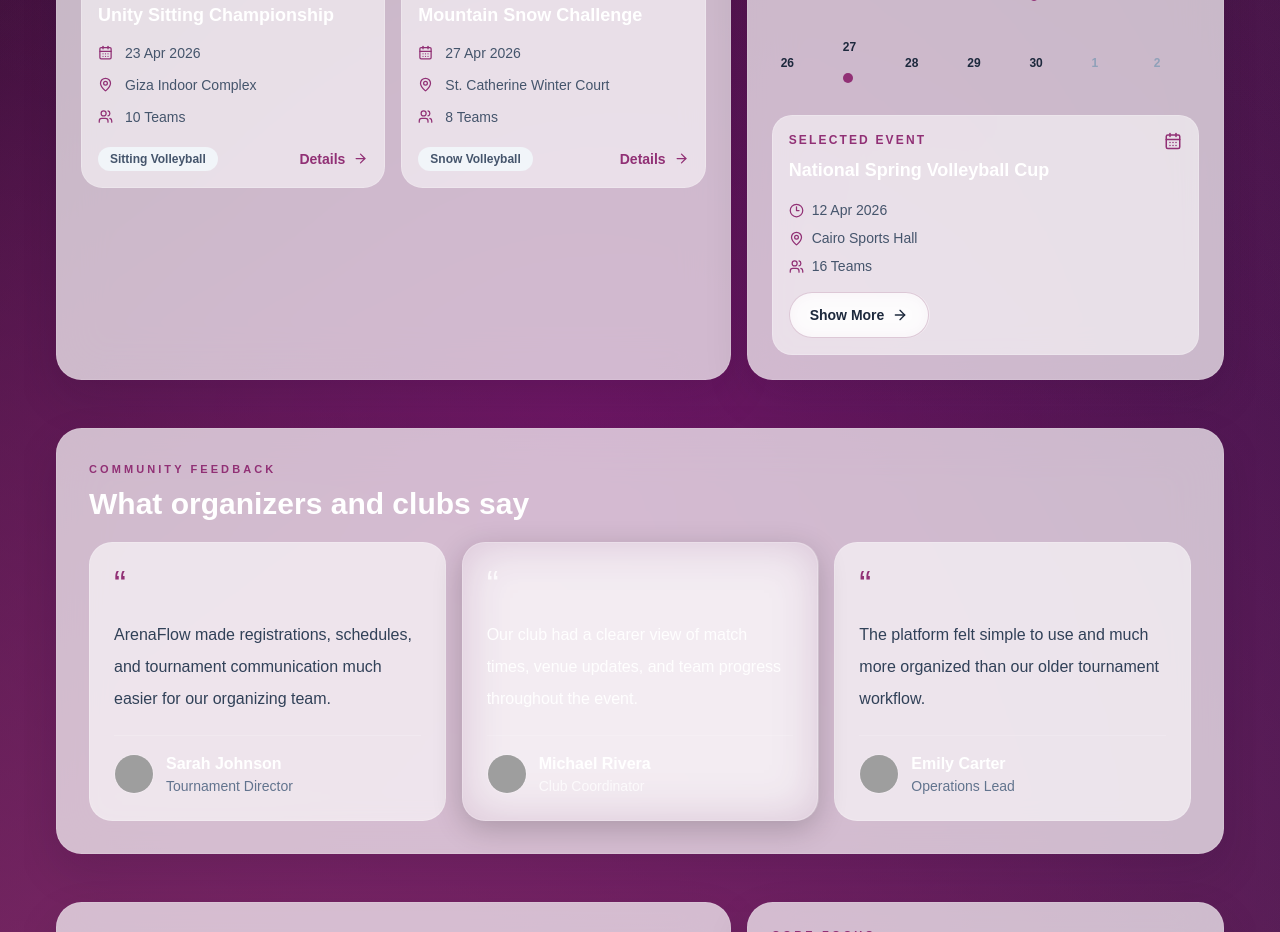
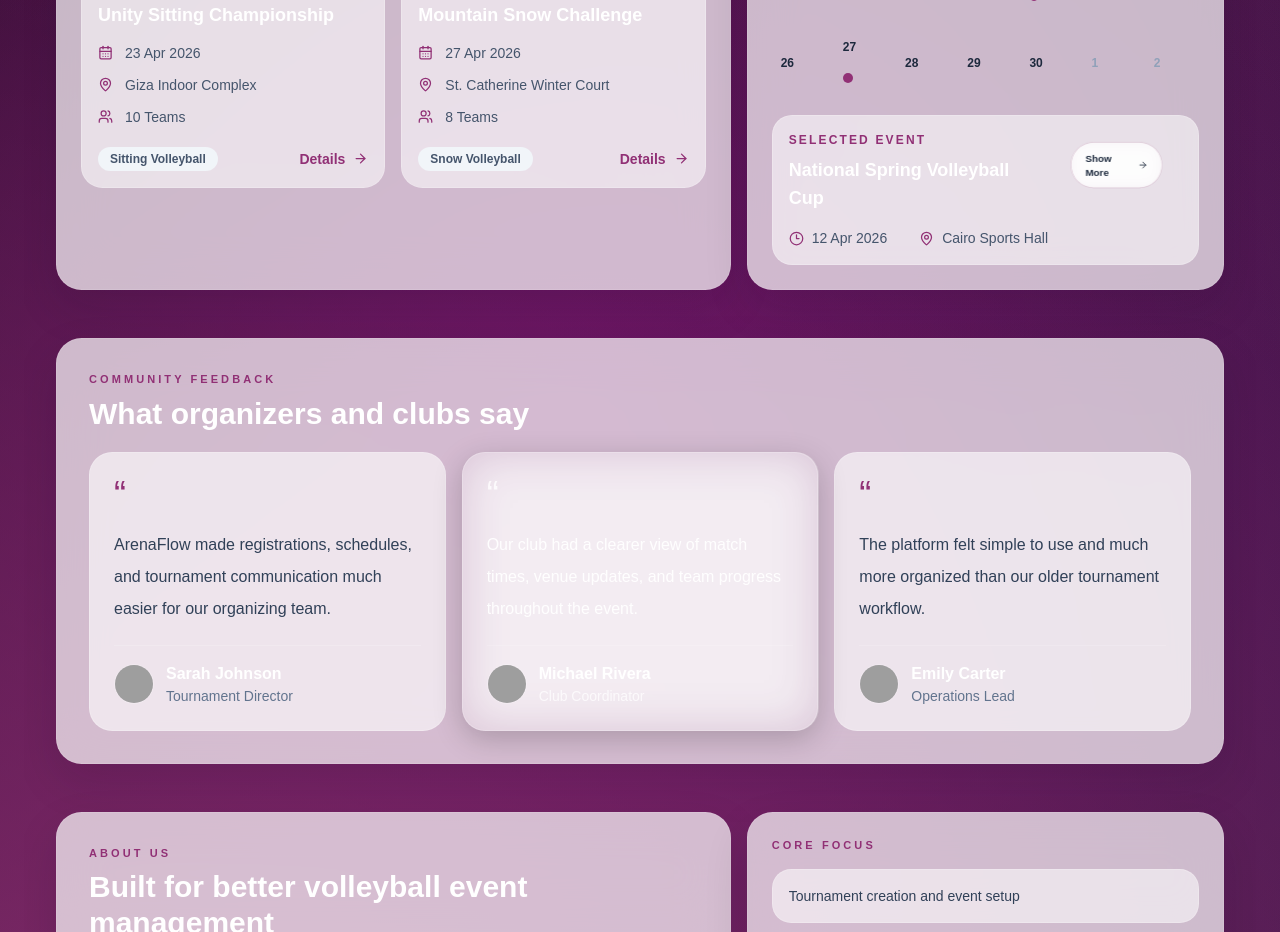
Before and after one commit to reemnii/ArenaFlow, a React (Vite) app: page / in a window 1280 px wide. Shown: the part 2080-3012 px from the top of the page. Built offline with nearby package versions, Linux system fonts and the light colour scheme; grey boxes are pictures that could not be loaded; a web font is replaced by a local one.

Commit message:
Home page fix

```diff
--- a/src/pages/Home.jsx
+++ b/src/pages/Home.jsx
@@ -289,7 +289,7 @@ const glassCard =
   "rounded-[1.4rem] sm:rounded-[1.6rem] border border-white/10 bg-white/70 dark:bg-white/5 backdrop-blur-xl shadow-[0_18px_45px_rgba(18,10,35,0.12)] dark:shadow-[0_18px_45px_rgba(0,0,0,0.28)]";
 
 const outlineBtn =
-  "inline-flex w-full sm:w-auto items-center justify-center gap-2 rounded-full border border-[#6B124B]/20 dark:border-white/10 bg-white/55 dark:bg-white/6 px-5 py-3 text-sm font-bold text-slate-800 dark:text-white backdrop-blur-md transition-all duration-300 hover:bg-white/80 dark:hover:bg-white/12 hover:border-white/30 dark:hover:border-white/20";
+  "inline-flex w-full sm:w-auto items-center justify-center gap-2 rounded-full cursor-pointer border border-[#6B124B]/20 dark:border-white/10 bg-white/55 dark:bg-white/6 px-5 py-3 text-sm font-bold text-slate-800 dark:text-white backdrop-blur-md transition-all duration-300 hover:bg-white/80 dark:hover:bg-white/12 hover:border-white/30 dark:hover:border-white/20";
 
 export default function Home() {
   const [activeSlide, setActiveSlide] = useState(0);
@@ -472,14 +472,14 @@ export default function Home() {
                   <button
                     onClick={goPrev}
                     aria-label="Previous slide"
-                    className="inline-flex h-8 w-8 items-center justify-center rounded-full border border-white/15 bg-black/20 text-white transition hover:bg-white/10 sm:h-9 sm:w-9"
+                    className="inline-flex h-8 w-8 items-center justify-center rounded-full cursor-pointer border border-white/15 bg-black/20 text-white transition hover:bg-white/10 sm:h-9 sm:w-9"
                   >
                     <ChevronLeft size={18} />
                   </button>
                   <button
                     onClick={goNext}
                     aria-label="Next slide"
-                    className="inline-flex h-8 w-8 items-center justify-center rounded-full border border-white/15 bg-black/20 text-white transition hover:bg-white/10 sm:h-9 sm:w-9"
+                    className="inline-flex h-8 w-8 items-center justify-center rounded-full cursor-pointer border border-white/15 bg-black/20 text-white transition hover:bg-white/10 sm:h-9 sm:w-9"
                   >
                     <ChevronRight size={18} />
                   </button>
@@ -737,7 +737,7 @@ export default function Home() {
                       )
                     }
                     aria-label="Previous month"
-                    className="inline-flex h-8 w-8 items-center justify-center rounded-full border border-white/20 bg-white/60 dark:border-white/10 dark:bg-white/8 sm:h-9 sm:w-9"
+                    className="inline-flex h-8 w-8 items-center cursor-pointer justify-center rounded-full border border-white/20 bg-white/60 dark:border-white/10 dark:bg-white/8 hover:dark:border-white/15  hover:dark:bg-white/10 sm:h-9 sm:w-9"
                   >
                     <ChevronLeft size={18} />
                   </button>
@@ -753,7 +753,7 @@ export default function Home() {
                       )
                     }
                     aria-label="Next month"
-                    className="inline-flex h-8 w-8 items-center justify-center rounded-full border border-white/20 bg-white/60 dark:border-white/10 dark:bg-white/8 sm:h-9 sm:w-9"
+                    className="inline-flex h-8 w-8 items-center justify-center cursor-pointer rounded-full border border-white/20 bg-white/60 dark:border-white/10 dark:bg-white/8 hover:dark:border-white/15  hover:dark:bg-white/10 sm:h-9 sm:w-9"
                   >
                     <ChevronRight size={18} />
                   </button>
@@ -793,7 +793,7 @@ export default function Home() {
                               setSelectedTournament(null);
                             }
                           }}
-                          className={`relative min-h-[54px] rounded-xl p-1.5 text-left transition-all duration-200 sm:min-h-[62px] sm:rounded-2xl sm:p-2 ${
+                          className={`relative min-h-13.5 cursor-pointer rounded-xl p-1.5 text-left transition-all duration-200 sm:min-h-[62px] sm:rounded-2xl sm:p-2 ${
                             isSelected
                               ? "border border-[#f0b4df] bg-white/18 ring-2 ring-[#f0b4df] dark:bg-white/10"
                               : "border border-transparent bg-transparent hover:bg-white/8 dark:hover:bg-white/[0.04]"
@@ -828,8 +828,8 @@ export default function Home() {
 
               {selectedTournament && (
                 <div className="mt-4 rounded-[1.1rem] border border-white/20 bg-white/55 p-4 dark:border-white/10 dark:bg-black/20 sm:rounded-[1.25rem]">
-                  <div className="flex items-start justify-between gap-3">
-                    <div>
+                  <div className="flex flex-row items-start justify-between gap-5">
+                    <div className="flex flex-col">
                       <p className="text-xs font-bold uppercase tracking-[0.18em] text-brand dark:text-fuchsia-300">
                         Selected Event
                       </p>
@@ -838,13 +838,19 @@ export default function Home() {
                       </h3>
                     </div>
 
-                    <CalendarDays
-                      size={18}
-                      className="text-brand dark:text-fuchsia-300 shrink-0"
-                    />
+                    <div className="scale-70">
+                    <Link
+                      to={`/tournaments/${selectedTournament.id}`}
+                      className={outlineBtn}
+                      aria-label={`Show more about ${selectedTournament.name}`}
+                    >
+                      Show More
+                      <ArrowRight size={16} />
+                    </Link>
+                  </div>
                   </div>
 
-                  <div className="mt-4 space-y-2 text-sm text-slate-600 dark:text-white/68">
+                  <div className=" flex flex-row gap-8 mt-4 text-sm text-slate-600 dark:text-white/68">
                     <div className="flex items-center gap-2">
                       <Clock3
                         size={15}
@@ -860,25 +866,6 @@ export default function Home() {
                       />
                       <span>{selectedTournament.location}</span>
                     </div>
-
-                    <div className="flex items-center gap-2">
-                      <Users
-                        size={15}
-                        className="text-brand dark:text-fuchsia-300 shrink-0"
-                      />
-                      <span>{selectedTournament.teams} Teams</span>
-                    </div>
-                  </div>
-
-                  <div className="mt-4">
-                    <Link
-                      to={`/tournaments/${selectedTournament.id}`}
-                      className={outlineBtn}
-                      aria-label={`Show more about ${selectedTournament.name}`}
-                    >
-                      Show More
-                      <ArrowRight size={16} />
-                    </Link>
                   </div>
                 </div>
               )}
@@ -1037,7 +1024,7 @@ export default function Home() {
                     aria-label={item.q}
                     aria-expanded={isOpen}
                     aria-controls={`faq-panel-${index}`}
-                    className="flex w-full items-center justify-between gap-4 px-4 py-4 text-left sm:px-5"
+                    className="flex w-full items-center justify-between cursor-pointer gap-4 px-4 py-4 text-left sm:px-5"
                   >
                     <span className="pr-2 text-sm font-bold sm:text-base">{item.q}</span>
                     <ChevronDown
```
